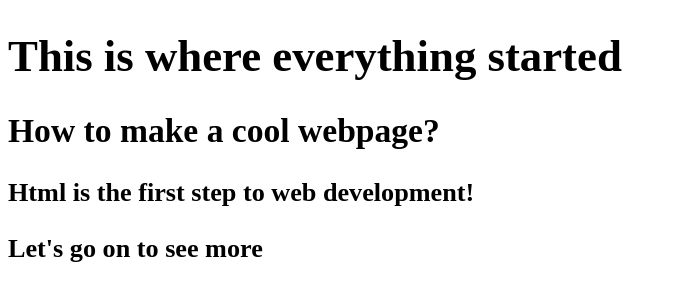
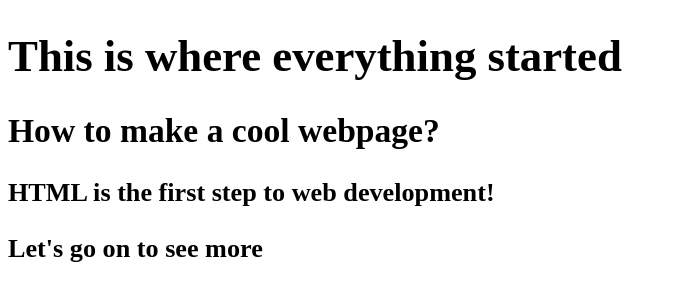
Before and after one commit to Arthur-001/First-Test, a plain HTML site: page index.html in a window 1280 px wide. Shown: the whole page, without its empty margins (0-677 px from the left). Drawn offline with Linux system fonts and the light colour scheme.

Commit message:
* Html should written in capital * color of text in css should be in #ffffff full black!

```diff
--- a/index.html
+++ b/index.html
@@ -10,7 +10,7 @@
 <body>
     <h1>This is where everything started</h1>
     <h2>How to make a cool webpage?</h2>
-    <h3>Html is the first step to web development!</h3>
+    <h3>HTML is the first step to web development!</h3>
     <h3>Let's go on to see more</h3>
 </body>
 </html>
--- a/style.css
+++ b/style.css
@@ -3,4 +3,5 @@
 }
 body {
     font-size: 1.4rem;
+    color: #000000;
 }
```
